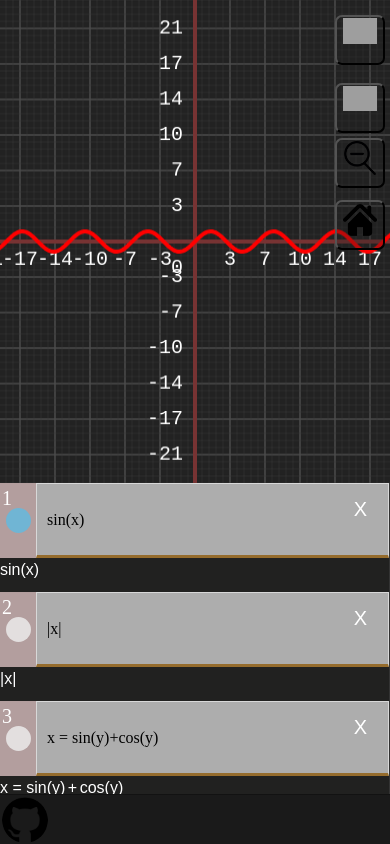
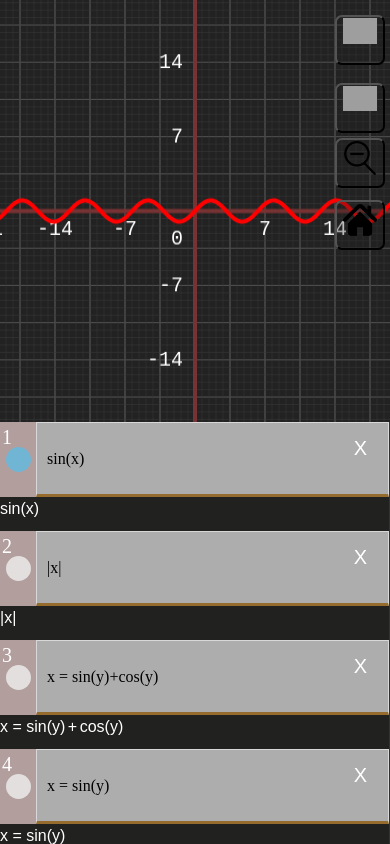
Before and after one commit to grand3680/graphCalc, a React (Vite) app: page / in a window 390 px wide. Built offline with nearby package versions, Linux system fonts and the light colour scheme; grey boxes are pictures that could not be loaded.

Commit message:
mobile fix

```diff
--- a/src/components/footer/styles/footer.module.scss
+++ b/src/components/footer/styles/footer.module.scss
@@ -15,7 +15,6 @@
 }
 
 .footerGitHubIconImg {
-    // width: 25px;
     height: 50px;
     border-radius: 25px;
     padding: 2px;
--- a/src/components/graph/classes/drawAxis.ts
+++ b/src/components/graph/classes/drawAxis.ts
@@ -49,8 +49,8 @@ export function drawAxis(this: graphDraw): void {
 
       for (let i = 0; i < 20; i++) {
         const angle = (i / 20) * (2 * Math.PI);
-        const x = precision(Math.max(maxRadius - size * 2, maxRadius / 2), size) * Math.cos(angle);
-        const y = precision(Math.max(maxRadius - size * 2, maxRadius / 2), size) * Math.sin(angle);
+        const x = precision(Math.max(size, maxRadius-size*4), size) * Math.cos(angle);
+        const y = precision(Math.max(size, maxRadius-size*4), size) * Math.sin(angle);
 
         const angleInDegrees = (angle * (180 / Math.PI)).toFixed(0) + '°';
         this.ctx.fillText(angleInDegrees, x, y);
@@ -75,7 +75,7 @@ export function drawAxis(this: graphDraw): void {
     this.ctx.beginPath();
     const numRadialLines = 20;  // Number of radial lines
     for (let i = 0; i < numRadialLines; i++) {
-      const angle = (i / numRadialLines) * (2 * Math.PI);
+      const angle = (i / numRadialLines) * (2*Math.PI);
       const x = maxRadius * Math.cos(angle);
       const y = maxRadius * Math.sin(angle);
       this.ctx.moveTo(0, 0);
@@ -167,12 +167,10 @@ export function drawAxis(this: graphDraw): void {
     this.ctx.textAlign = 'center';
     this.ctx.textBaseline = 'bottom';
 
-    let startPosX = precision(-X - aX - size, size);
-    for (let x = startPosX; x <= X - aX; x += size) {
-      if (x == 0) continue;
+    let startPosX = precision(-X - aX - size*2, size*2);
+    for (let x = startPosX; x <= X - aX; x += size*2) {
+      if (x / 10 == 0) continue;
       let text = ` ${x / 10} `;
-      // delete float at the higt scale
-      if (Math.abs(startPosX / 10) > 20) text = ` ${x / 10 | 0} `;
       const { hangingBaseline } = this.ctx.measureText(text); // check height txt
 
       // min to 0 of x and max to + hangingBaseline
@@ -182,12 +180,10 @@ export function drawAxis(this: graphDraw): void {
     this.ctx.textAlign = 'left';
     this.ctx.textBaseline = 'middle';
 
-    let startPosY = precision(-Y - aY - size, size)
-    for (let y = startPosY; y <= Y - aY; y += size) {
-      if (y == 0) continue;
+    let startPosY = precision(-Y - aY - size*2, size*2)
+    for (let y = startPosY; y <= Y - aY; y += size*2) {
+      if (-y / 10 == 0) continue;
       let text = ` ${-y / 10} `;
-      // delete float at the higt scale
-      if (Math.abs(startPosY / 10) > 20) text = ` ${-y / 10 | 0} `;
       const { width } = this.ctx.measureText(text); // check width txt
 
       // min to -width of y and max to + width
--- a/src/components/graph/classes/drawingGraph.ts
+++ b/src/components/graph/classes/drawingGraph.ts
@@ -14,7 +14,7 @@ export function drawGraph(
 ): void {
   var scale = this.scale;
   // gap to x in function div to scale and next to tuple size [width, heigh]
-  var { x: gapX, y: gapY } = this.size.cdiv(scale).cdiv(this.size)
+  var { x: gapX, y: gapY } = this.size.cdiv(scale).cdiv(this.size);
 
   var showVal = this.size.cdiv(scale);
 
--- a/src/components/graph/styles/graph.module.scss
+++ b/src/components/graph/styles/graph.module.scss
@@ -1,9 +1,8 @@
 .graphBlock {
-    height: 100vh;
     display: flex;
     flex-direction: row;
     flex: 1 1;
-    height: calc(100vh - 50px);
+    height: 100%;
     width: 100%;
 }
 
@@ -21,14 +20,15 @@
 @media (max-width: 800px) {
     .MenuBlock {
         width: 100% !important;
-        max-height: 40%;
-        min-height: 30%;
+        min-height: 50% !important;
         overflow-y: auto;
+    }
+    .canvasBlock {
+        min-height: 50%;
     }
 }
 
 .canvasBlock {
-    // position: relative;
     flex: 1;
     &>canvas {
         width: 100%;
```
